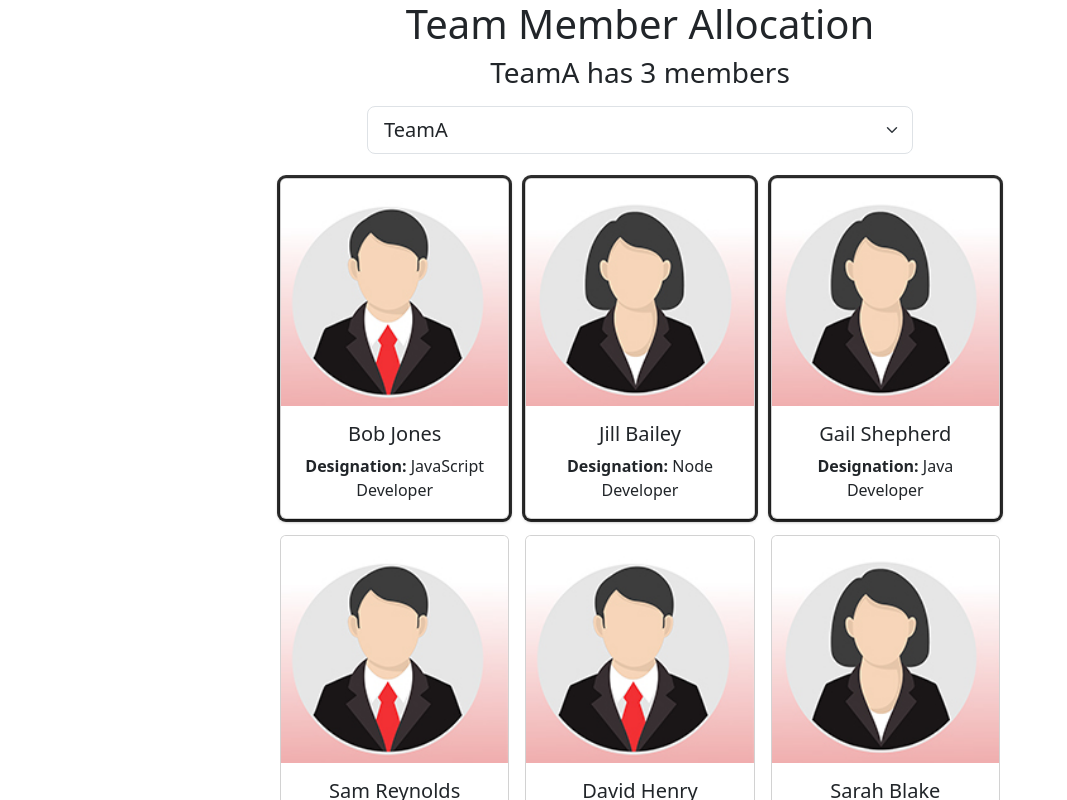
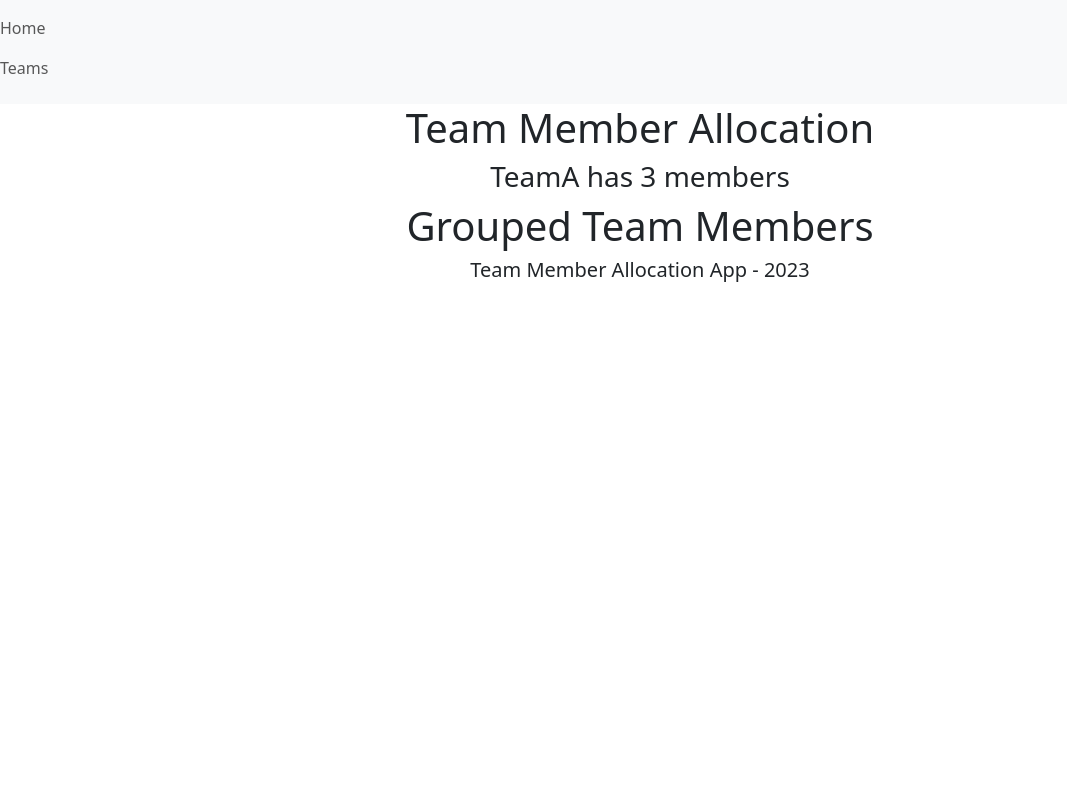
Before and after one commit to Yuliia-dev/TeamMember, a React (Create React App) app in the folder team/: page /GroupedTeamMembers in a window 1280 px wide. Shown: the top 800 px of the page, without its empty margins (0-1067 px from the left). Built offline with nearby package versions, Linux system fonts and the light colour scheme.

Commit message:
add router

```diff
--- a/team/package.json
+++ b/team/package.json
@@ -9,6 +9,7 @@
     "bootstrap": "^5.3.0",
     "react": "^18.2.0",
     "react-dom": "^18.2.0",
+    "react-router-dom": "^6.14.2",
     "react-scripts": "5.0.1",
     "web-vitals": "^2.1.4"
   },
--- a/team/src/App.js
+++ b/team/src/App.js
@@ -2,8 +2,11 @@
 import Header from "./Header";
 import Footer from "./Footer";
 import Employees from "./Employees";
+import GroupedTeamMembers from "./GroupedTeamMembers";
+import Nav from "./Nav";
 import { useState, useEffect } from "react";
 import team from "./team.json";
+import { BrowserRouter as Router, Route, Routes } from "react-router-dom";
 
 export default function App() {
   const [selectedTeam, setSelectedTeam] = useState(
@@ -36,21 +39,43 @@
     setEmployees(transformedEmployees);
   }
   return (
-    <div>
+    <Router>
+      <Nav />
       <Header
         selectedTeam={selectedTeam}
         teamMemberCounts={
           employees.filter((employee) => employee.teamName === selectedTeam)
             .length
         }
-      />
+      />{" "}
+      <Routes
+        path="/"
+        element={
           <Employees
             employees={employees}
             selectedTeam={selectedTeam}
             handleTeamSelection={handleTeamSelection}
             handleEmployeeCardClick={handleEmployeeCardClick}
           />
+        }
+      >
+        <Route
+          path="/"
+          element={
+            <Employees
+              employees={employees}
+              selectedTeam={selectedTeam}
+              handleTeamSelection={handleTeamSelection}
+              handleEmployeeCardClick={handleEmployeeCardClick}
+            />
+          }
+        ></Route>
+        <Route
+          path="/GroupedTeamMembers"
+          element={<GroupedTeamMembers />}
+        ></Route>
+      </Routes>
       <Footer />
-    </div>
+    </Router>
   );
 }
--- /dev/null
+++ b/team/src/GroupedTeamMembers.jsx
@@ -0,0 +1,11 @@
+const GroupedTeamMembers = () => {
+
+  return (
+    <main className="container">
+      <div row justify-content-center mt-3 mb-4 col-8>
+        <h1>Grouped Team Members </h1>
+      </div>
+    </main>
+  );
+};
+export default GroupedTeamMembers;
--- /dev/null
+++ b/team/src/Nav.jsx
@@ -0,0 +1,16 @@
+import { Link } from "react-router-dom";
+const Nav = () => {
+  return (
+      <nav className="navbar navbar-expanded-lg navbar-light bg-light">
+          <ul className="navbar-nav me-auto mb-2 mb-lg-8">
+              <li className="nav-item">
+                  <Link className="nav-link" to='/'>Home</Link>
+              </li>
+              <li className="nav-item">
+                        <Link className="nav-link" to='/GroupedTeamMembers'>Teams </Link>
+              </li>
+          </ul>
+</nav>
+  );
+};
+export default Nav;
```
Also changed, not shown: 1 other file (tests, documents, lock files or other folders). Lines whose indentation alone changed are shown as unchanged.
